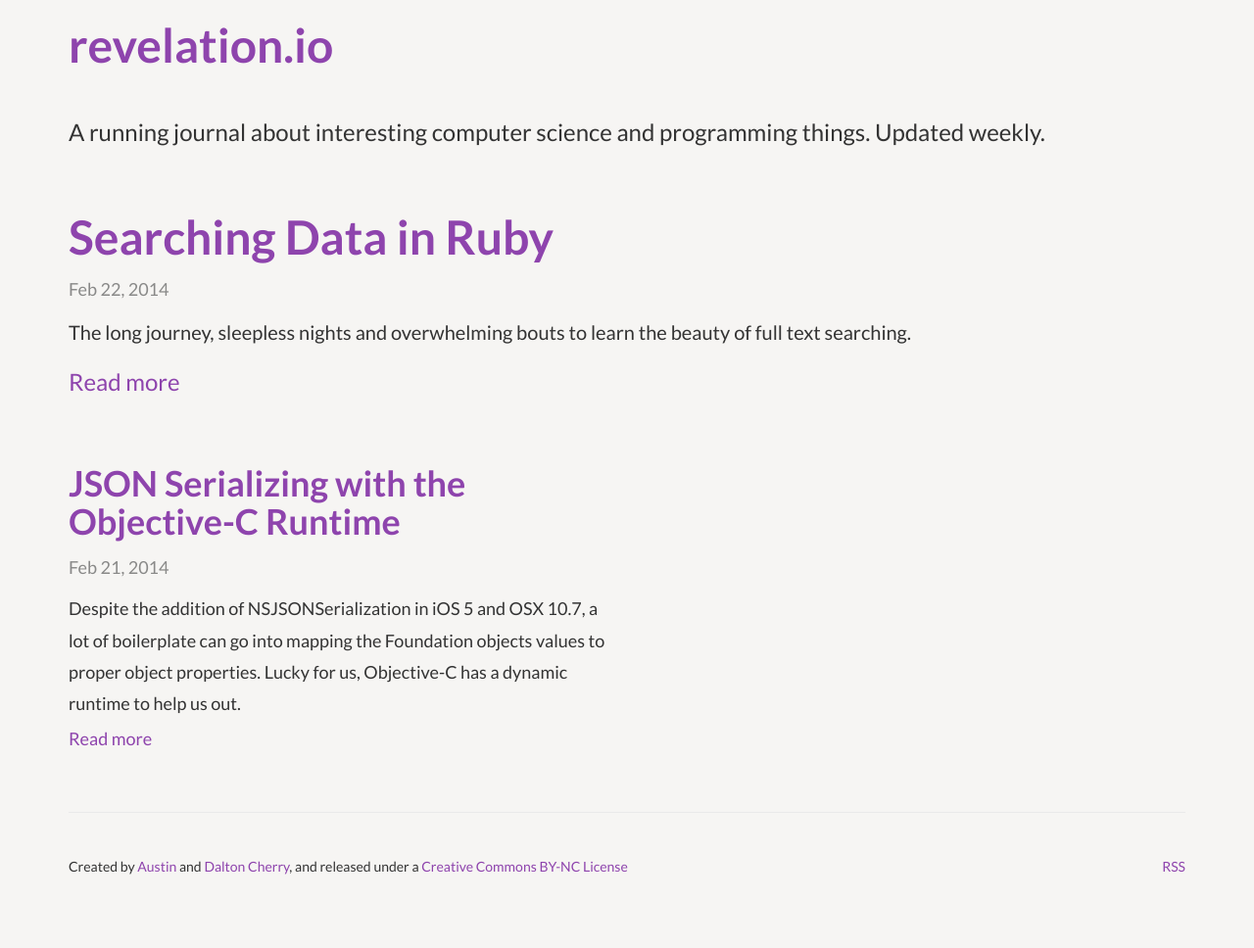
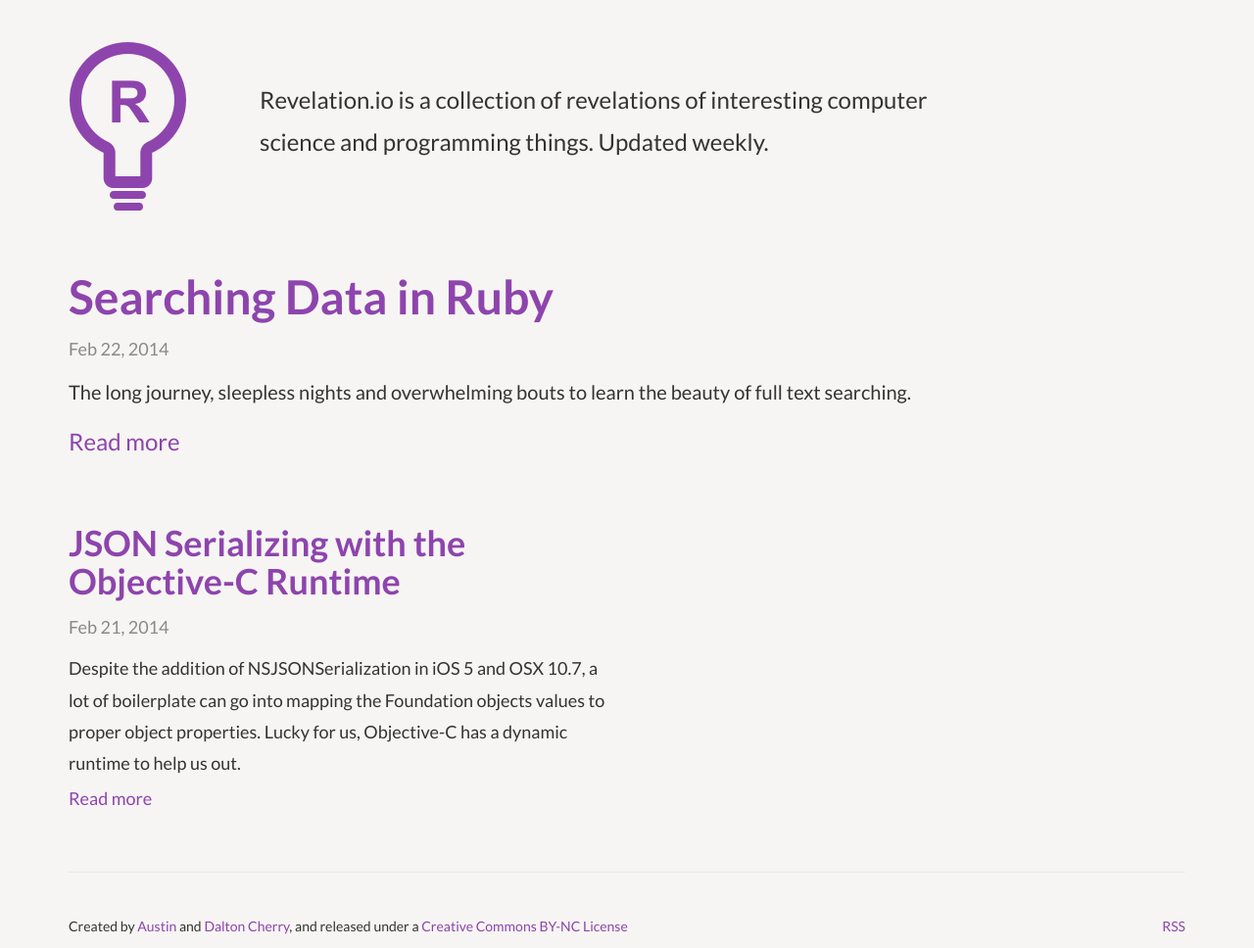
Before and after one commit to BasementKrew/revelation.io, a Jekyll site: the page built from index.html, in a window 1280 px wide. Shown: the whole page at 98% size. Built offline with Jekyll 4.4.1, drawn with Linux system fonts in a browser that asks for light colours; Markdown is read by kramdown in place of the engine named in the settings; before the commit the page ends 907 px from its top, so only the background shows below that.

Commit message:
updated with logo

```diff
--- a/_config.yml
+++ b/_config.yml
@@ -2,5 +2,5 @@
 markdown: redcarpet
 pygments: true
 permalink: none
-description:  A running journal about interesting computer science and programming things. Updated weekly.
+description:  Revelation.io is a collection of revelations of interesting computer science and programming things. Updated weekly.
 url: http://revelation.io
--- a/_layouts/default.html
+++ b/_layouts/default.html
@@ -19,10 +19,19 @@
     <body>
       <div id="main-viewport">
         <div class="container">
-          <div class="header">
-            <a href="/"><h1>{{ site.name }}</h1></a>
+          <div class="row">
+            <div class="col-md-2">
+              <div class="header">
+                <a href="/"><img src='/assets/images/logo.png' /></a>
+              </div>
+            </div>
+            <div class="col-md-8">
+              <p class="headerText">{{ site.description }}</p>
+            </div>
           </div>
+
           {{ content }}
+
           <footer>
             <div class="row">
               <div class="col-md-8">
--- a/assets/main.css
+++ b/assets/main.css
@@ -16,11 +16,19 @@
   line-height: 1.8;
   font-size: 18px;
 }
+.header
+{
+  margin-top: 40px;
+}
 .headerText
 {
-  margin-top: 40px;
+  margin-top: 80px;
   font-size: 24px;
   margin-bottom: 40px;
+}
+#post-content
+{
+  margin-top: 40px;
 }
 .mainPost
 {
--- a/index.html
+++ b/index.html
@@ -2,7 +2,6 @@
 layout: default
 title: revelation.io
 ---
-<p class="headerText">{{ site.description }}</p>
 <section id="post-content">
   <div class="row">
     <div class="mainPost post col-md-12">
```
Also changed, not shown: assets/images/logo.png (added).
